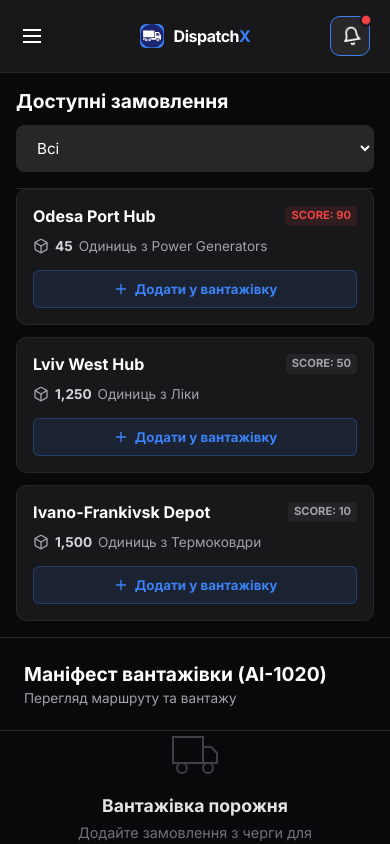
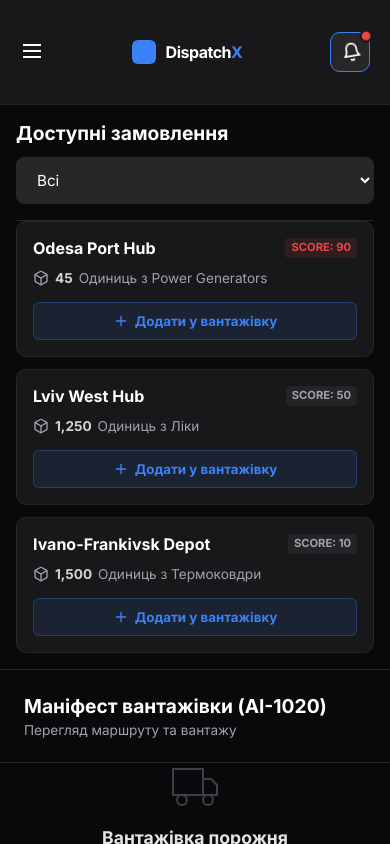
Before and after one commit to lerabrailko/Hackthon, a React (Vite) app in the folder hackathon/: page / in a window 390 px wide. Built offline with nearby package versions, Linux system fonts and the light colour scheme; sample sign-in values are in the browser's storage.

Commit message:
feat: add custom brand icon to mobile header and sidebar

```diff
--- a/hackathon/src/layouts/MainLayout.jsx
+++ b/hackathon/src/layouts/MainLayout.jsx
@@ -15,6 +15,14 @@ const Icons = {
 };
 
 const TYPE_ICONS = { success: '✓', danger: '✕', warning: '⚠', info: 'i' };
+
+const BrandIconSvg = () => (
+  <svg width="22" height="22" viewBox="0 0 24 24" fill="none" stroke="currentColor" strokeWidth="2.5" strokeLinecap="round" strokeLinejoin="round" style={{ color: 'var(--accent, #3b82f6)' }}>
+    <path d="M21 16V8a2 2 0 0 0-1-1.73l-7-4a2 2 0 0 0-2 0l-7 4A2 2 0 0 0 3 8v8a2 2 0 0 0 1 1.73l7 4a2 2 0 0 0 2 0l7-4A2 2 0 0 0 21 16z"></path>
+    <polyline points="3.27 6.96 12 12.01 20.73 6.96"></polyline>
+    <line x1="12" y1="22.08" x2="12" y2="12"></line>
+  </svg>
+);
 
 const NotificationCenter = () => {
   const { history, unreadCount, markAllAsRead, clearHistory } = useNotify();
@@ -104,25 +112,35 @@ const MainLayout = ({ children }) => {
 
   return (
     <div className="app-layout">
-      <div className="mobile-header" style={{ display: 'flex', justifyContent: 'space-between', alignItems: 'center' }}>
-        <button className="mobile-menu-btn" onClick={() => setIsMobileOpen(!isMobileOpen)} style={{ width: "40px", display: "flex", justifyContent: "flex-start" }}>
-          <svg width="24" height="24" viewBox="0 0 24 24" fill="none" stroke="currentColor" strokeWidth="2"><line x1="3" y1="12" x2="21" y2="12"></line><line x1="3" y1="6" x2="21" y2="6"></line><line x1="3" y1="18" x2="21" y2="18"></line></svg>
+      {/* Мобільна шапка */}
+      <div className="mobile-header">
+        <button className="mobile-menu-btn" onClick={() => setIsMobileOpen(!isMobileOpen)}>
+          <svg width="24" height="24" viewBox="0 0 24 24" fill="none" stroke="currentColor" strokeWidth="2">
+            <line x1="3" y1="12" x2="21" y2="12"></line>
+            <line x1="3" y1="6" x2="21" y2="6"></line>
+            <line x1="3" y1="18" x2="21" y2="18"></line>
+          </svg>
         </button>
-        <div className="brand-logo" style={{ padding: '0', flex: 1, justifyContent: 'center' }}>
-          {/* Додано іконку */}
-          <img src="/favicon.svg" alt="Logo" className="brand-icon" />
+        <div className="brand-logo">
+          <div className="brand-icon">
+            <BrandIconSvg />
+          </div>
           <div className="brand-text">Dispatch<span>X</span></div>
         </div>
-        <div className="mobile-notifications" style={{ width: "40px", display: "flex", justifyContent: "flex-end" }}>
+        <div className="mobile-notifications">
           <NotificationCenter />
         </div>
       </div>
+
+      {/* Оверлей сайдбару */}
       {isMobileOpen && <div className="sidebar-overlay" onClick={() => setIsMobileOpen(false)}></div>}
 
+      {/* Сайдбар */}
       <aside className={`app-sidebar ${isMobileOpen ? 'open' : ''}`}>
         <div className="sidebar-brand">
-          {/* Додано іконку */}
-          <img src="/favicon.svg" alt="Logo" className="brand-icon" />
+          <div className="brand-icon">
+            <BrandIconSvg />
+          </div>
           <div className="brand-text">Dispatch<span>X</span></div>
         </div>
 
@@ -157,6 +175,7 @@ const MainLayout = ({ children }) => {
         </div>
       </aside>
 
+      {/* Основний контент */}
       <main className="app-main-content">
         <div className="top-bar-controls">
           <NotificationCenter />
```
